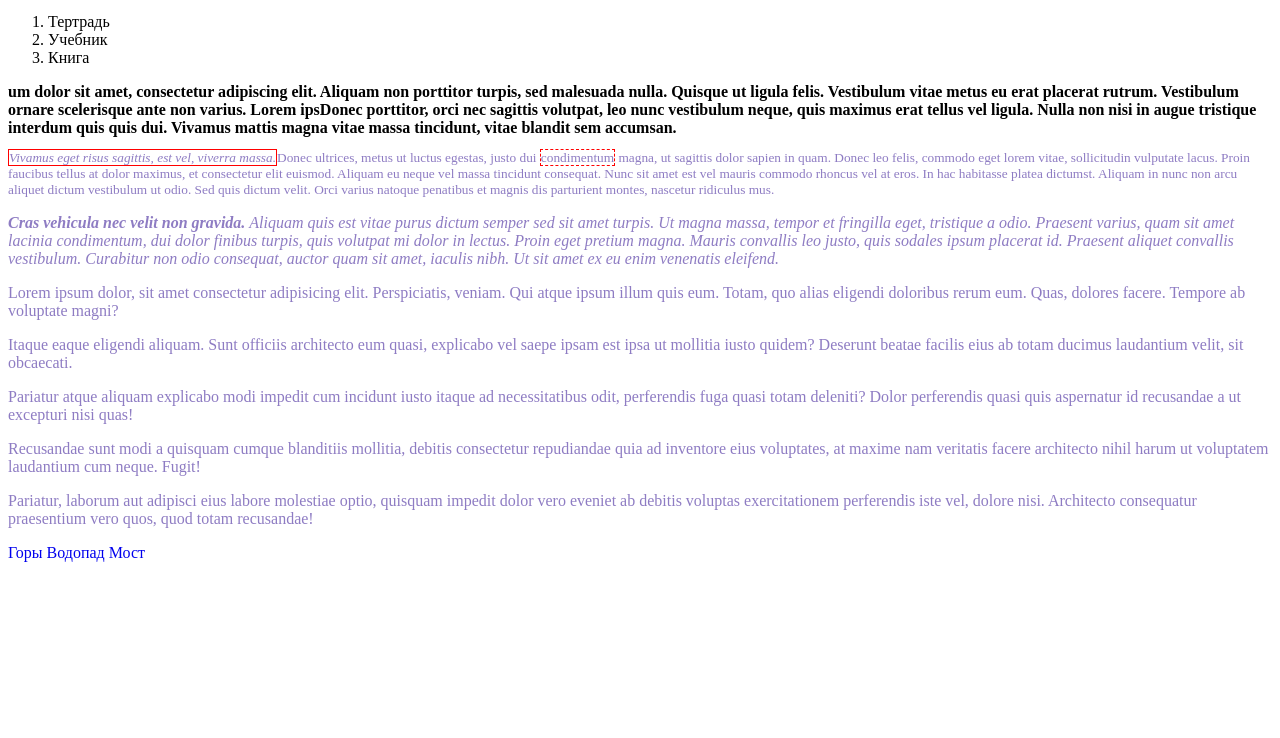
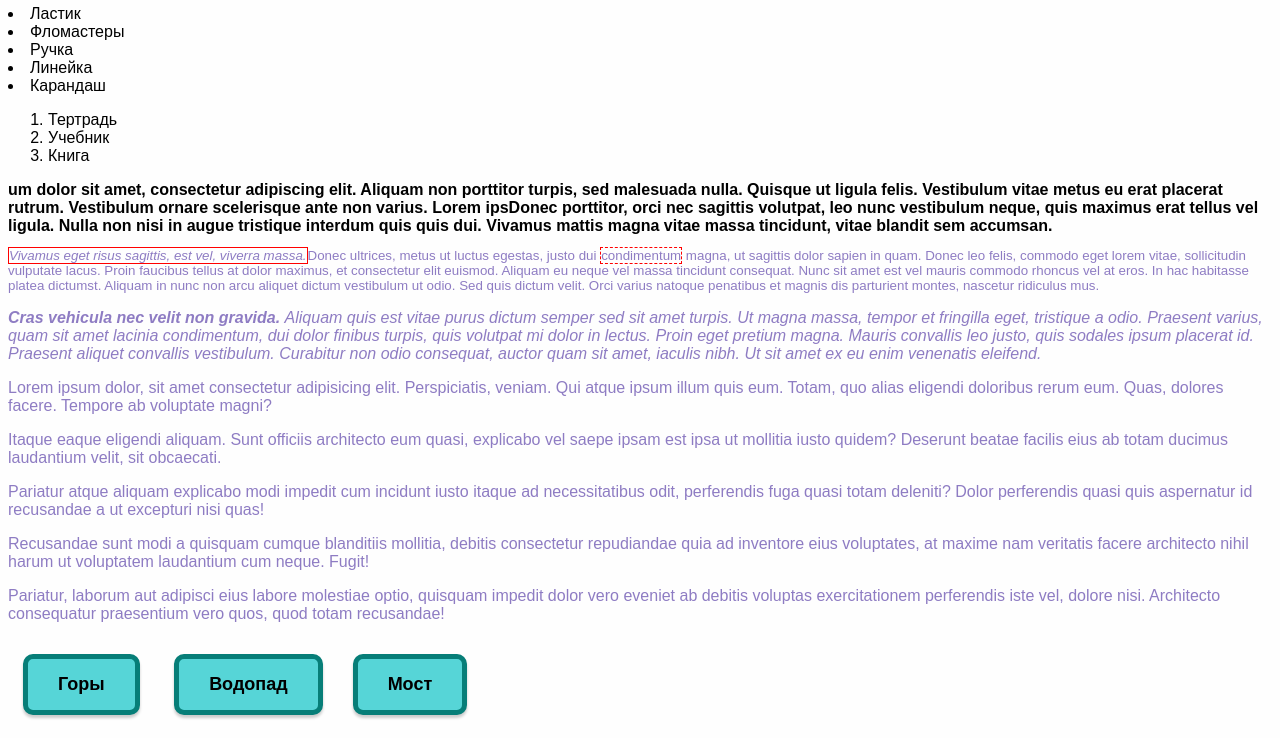
Before and after one commit to ukolova0ksenia-ai/-422, a plain HTML site: page index1.html in a window 1280 px wide. Shown: the part 807-1545 px from the top of the page. Before the commit the page ends 1377 px from the top, so only its background shows below. Drawn offline with Linux system fonts and the light colour scheme.

Commit message:
Add files via upload

```diff
--- a/index1.html
+++ b/index1.html
@@ -71,6 +71,40 @@ Vestibulum porttitor, felis sit amet lobortis condimentum, elit nunc finibus fel
     <p>Pariatur, laborum aut adipisci eius labore molestiae optio, quisquam impedit dolor vero eveniet ab debitis voluptas exercitationem perferendis iste vel, dolore nisi. Architecto consequatur praesentium vero quos, quod totam recusandae!</p>
 </head>
 </body>
+
+    <style>
+        body {
+            background-color: #fefefe;
+            font-family: 'Arial', sans-serif;
+            padding-top: 50px;
+        }
+
+        .button {
+            display: inline-block;
+            padding: 15px 30px;
+            margin: 15px;
+            font-size: 18px;
+            font-weight: bold;
+            color: rgb(0, 0, 0);
+            background-color: #56d5d7;
+            border: 5px solid #077e78;
+            border-radius: 10px;
+            text-decoration: none;
+            box-shadow: 0 3px 3px rgba(0, 0, 0, 0.2);
+            transition: all 0.3s ease;
+        }
+
+        .button:hover {
+            background-color: #f7f7f7;
+            box-shadow: 0 5px 6px rgba(0, 0, 0, 0.25);
+            transform: scale(1.05);
+        }
+
+        .button:active {
+            transform: scale(0.98);
+            box-shadow: 0 2px 2px rgba(0, 0, 0, 0.2);
+        }
+    </style>
 <body>
     <a href="https://avatars.mds.yandex.net/i?id=49186f06e917afba928a97aa048bc067_l-5234693-images-thumbs&n=13" class="button" style="text-decoration: none;">Горы</a>
     <a href="https://avatars.mds.yandex.net/i?id=f16f08e445cba27dcd618f349c499375_l-9181873-images-thumbs&n=13" class="button" style="text-decoration: none;">Водопад</button>
```
